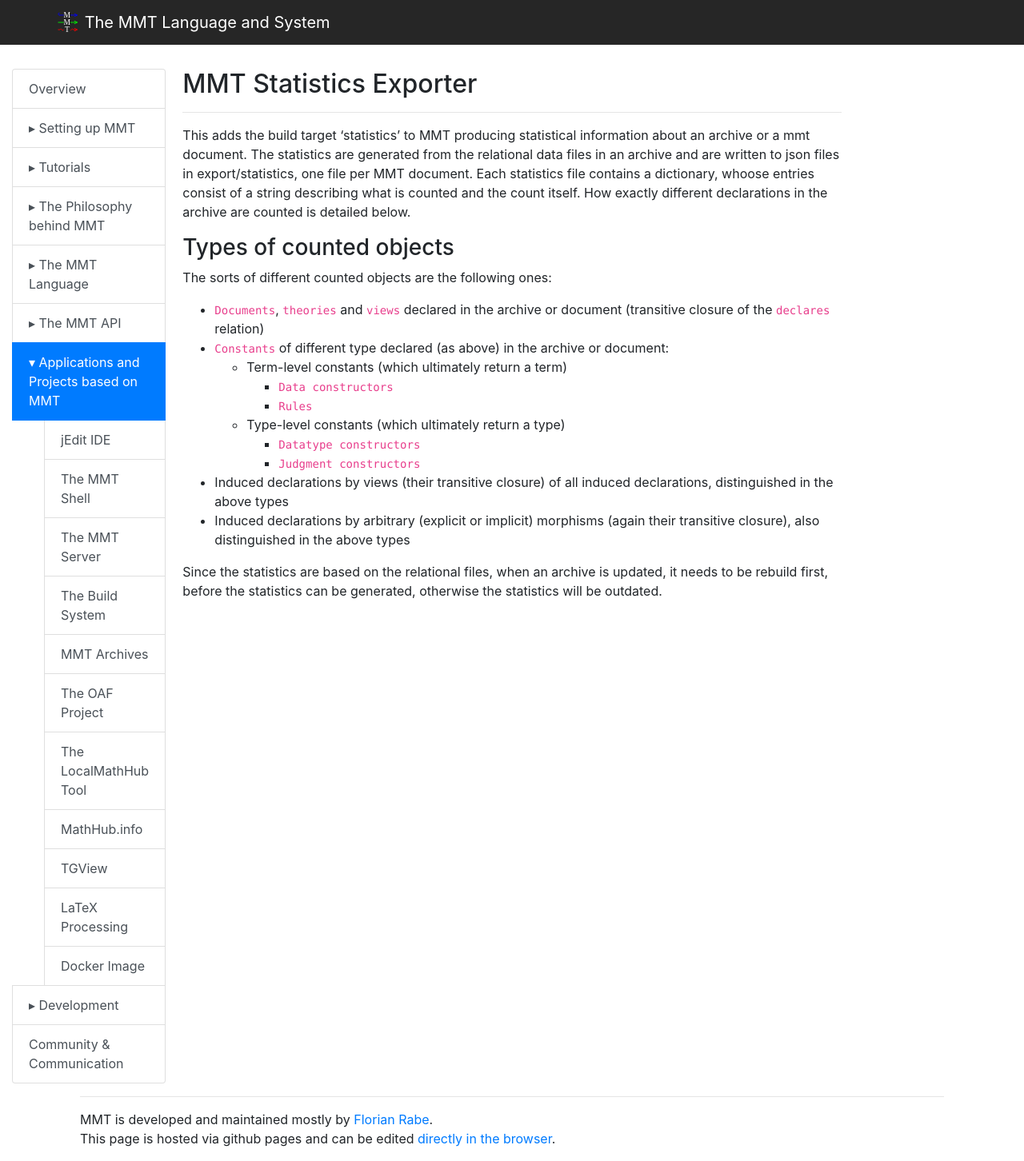
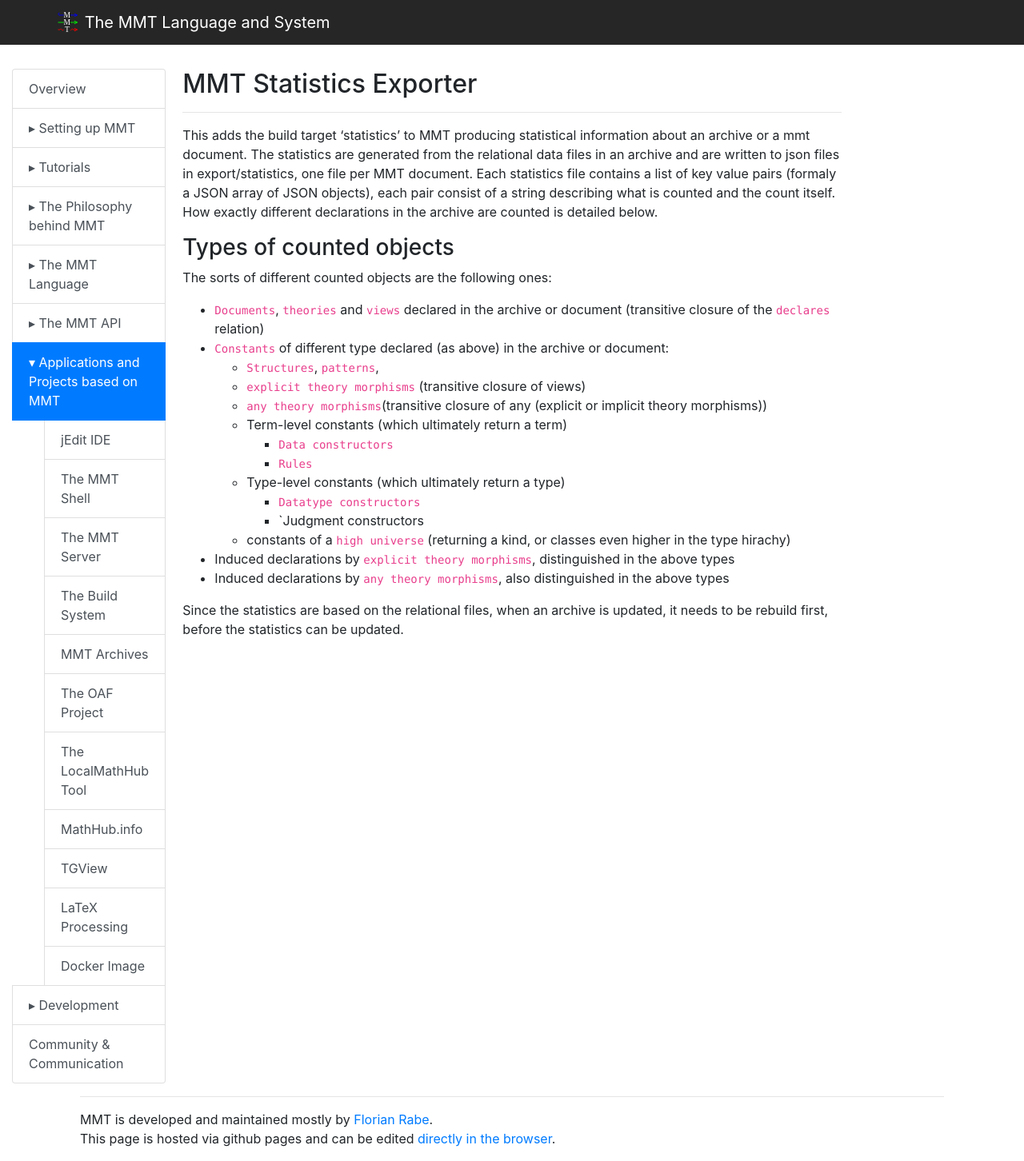
Before and after one commit to UniFormal/uniformal.github.io, a Jekyll site: the page built from doc/applications/statistics.md, in a window 1280 px wide. Shown: the whole page at 80% size. Built offline with Jekyll 4.4.1, drawn with Linux system fonts in a browser that asks for light colours.

Commit message:
Update and extend statistics.md

```diff
--- a/doc/applications/statistics.md
+++ b/doc/applications/statistics.md
@@ -3,7 +3,7 @@
 title: MMT Statistics Exporter
 ---
 
-This adds the build target 'statistics' to MMT producing statistical information about an archive or a mmt document. The statistics are generated from the relational data files in an archive and are written to json files in export/statistics, one file per MMT document. Each statistics file contains a dictionary, whoose entries consist of a string describing what is counted and the count itself.
+This adds the build target 'statistics' to MMT producing statistical information about an archive or a mmt document. The statistics are generated from the relational data files in an archive and are written to json files in export/statistics, one file per MMT document. Each statistics file contains a list of key value pairs (formaly a JSON array of JSON objects), each pair consist of a string describing what is counted and the count itself.
 How exactly different declarations in the archive are counted is detailed below.
 
 ### Types of counted objects
@@ -11,13 +11,17 @@
 The sorts of different counted objects are the following ones:
 - `Documents`, `theories` and `views` declared in the archive or document (transitive closure of the `declares` relation)
 - `Constants` of different type declared (as above) in the archive or document:
+  - `Structures`, `patterns`,
+  - `explicit theory morphisms` (transitive closure of views)
+  - `any theory morphisms`(transitive closure of any (explicit or implicit theory morphisms))
   - Term-level constants (which ultimately return a term)
     - `Data constructors`
     - `Rules`
   - Type-level constants (which ultimately return a type)
     - `Datatype constructors`
-    - `Judgment constructors`
-- Induced declarations by views (their transitive closure) of all induced declarations, distinguished in the above types
-- Induced declarations by arbitrary (explicit or implicit) morphisms (again their transitive closure), also distinguished in the above types
+    - `Judgment constructors
+  - constants of a `high universe` (returning a kind, or classes even higher in the type hirachy)
+- Induced declarations by `explicit theory morphisms`, distinguished in the above types
+- Induced declarations by `any theory morphisms`, also distinguished in the above types
 
-Since the statistics are based on the relational files, when an archive is updated, it needs to be rebuild first, before the statistics can be generated, otherwise the statistics will be outdated.
+Since the statistics are based on the relational files, when an archive is updated, it needs to be rebuild first, before the statistics can be updated.
```
